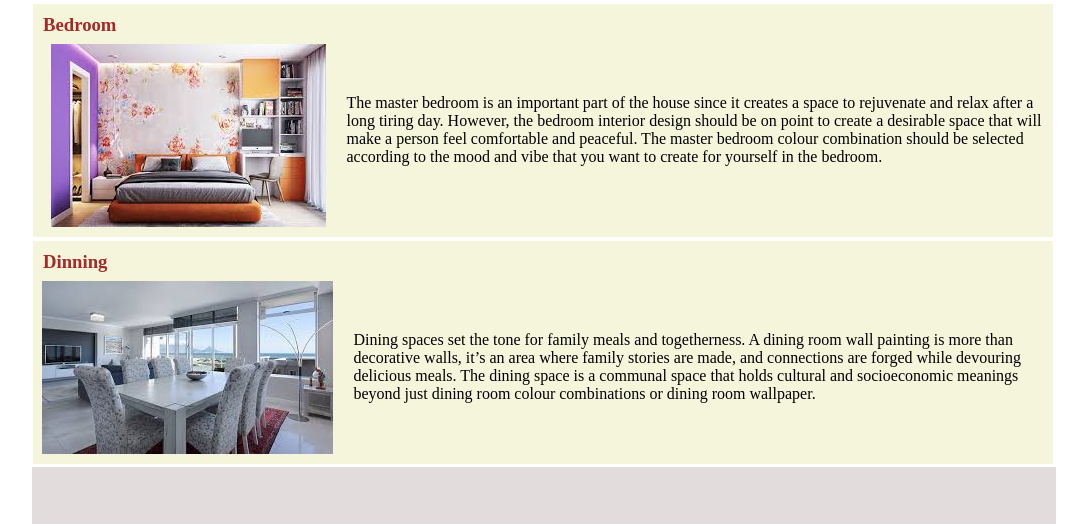
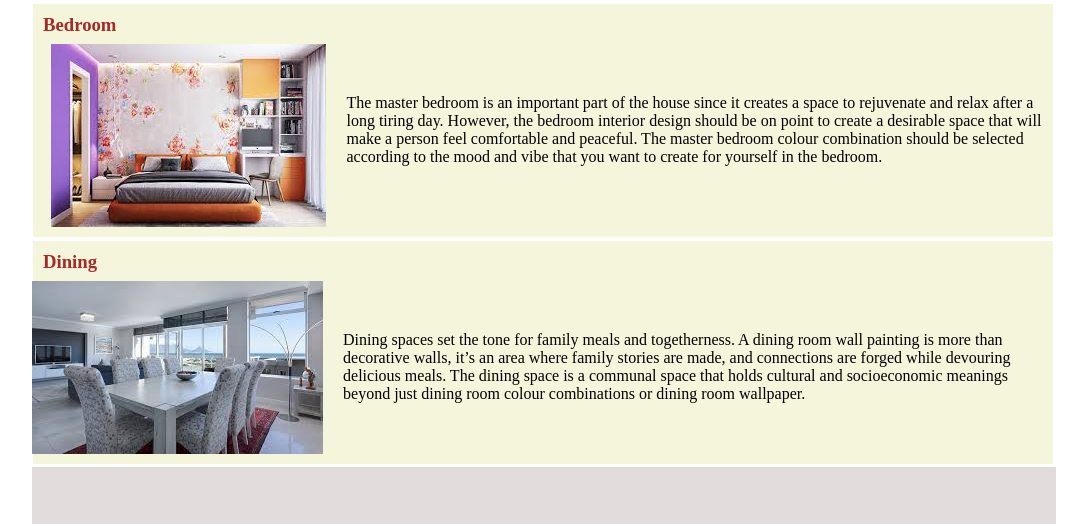
Before and after one commit to sakshi4-2000/CODSOFT, a plain HTML site: page Landing Page/index.html in a window 1280 px wide. Shown: the part 1807-2331 px from the top of the page, without its empty margins (96-1183 px from the left). Drawn offline with Linux system fonts and the light colour scheme.

Commit message:
Update index.html

```diff
--- a/Landing Page/index.html
+++ b/Landing Page/index.html
@@ -65,7 +65,7 @@
                 <p class="para">These bathrooms are designed for small spaces and are a good mix of aesthetics and functionality. Our design recommendations include all necessary fixtures to compliment a fast-paced, compact living. Airy, decadent and relaxing, these bathrooms evoke a pampered feeling and are a true extension of one’s discerning tastes. We aim to provide an enviable bathroom decor that will compliment your home and define your taste.</p></div>
                 <div class="column flex"><h3 class="h3">Bedroom</h3><img class="images" src="bedroom.jpg" alt="bedroom">
                 <p class="para">The master bedroom is an important part of the house since it creates a space to rejuvenate and relax after a long tiring day. However, the bedroom interior design should be on point to create a desirable space that will make a person feel comfortable and peaceful. The master bedroom colour combination should be selected according to the mood and vibe that you want to create for yourself in the bedroom.</p></div>
-                <div class="column flex"><h3 class="h3">Dinning</h3><img class="images" src="dinning.jpg" alt="dinning">
+                <div class="column flex"><h3 class="h3">Dining</h3><img class="images" src="dinning.jpg" alt="dinning">
                 <p class="para">Dining spaces set the tone for family meals and togetherness. A dining room wall painting is more than decorative walls, it’s an area where family stories are made, and connections are forged while devouring delicious meals.
 
                     The dining space is a communal space that holds cultural and socioeconomic meanings beyond just dining room colour combinations or dining room wallpaper.</p></div>
```
